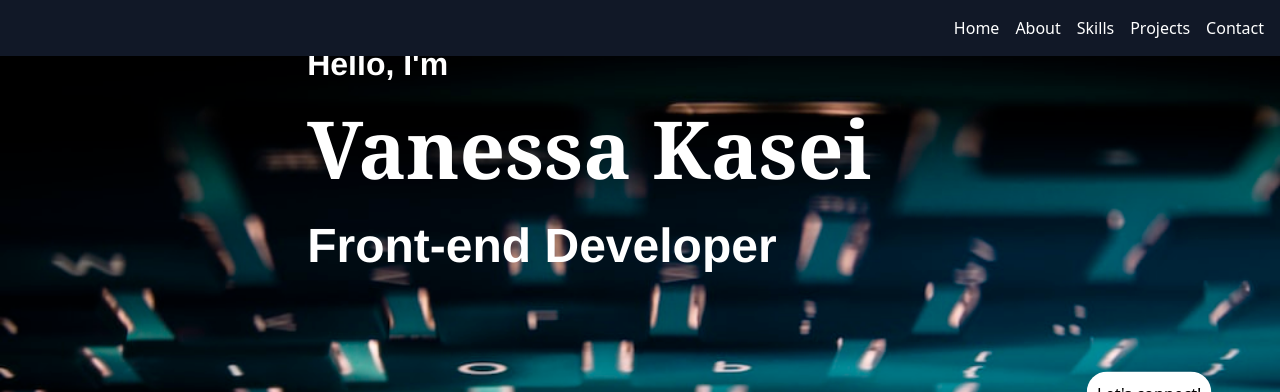
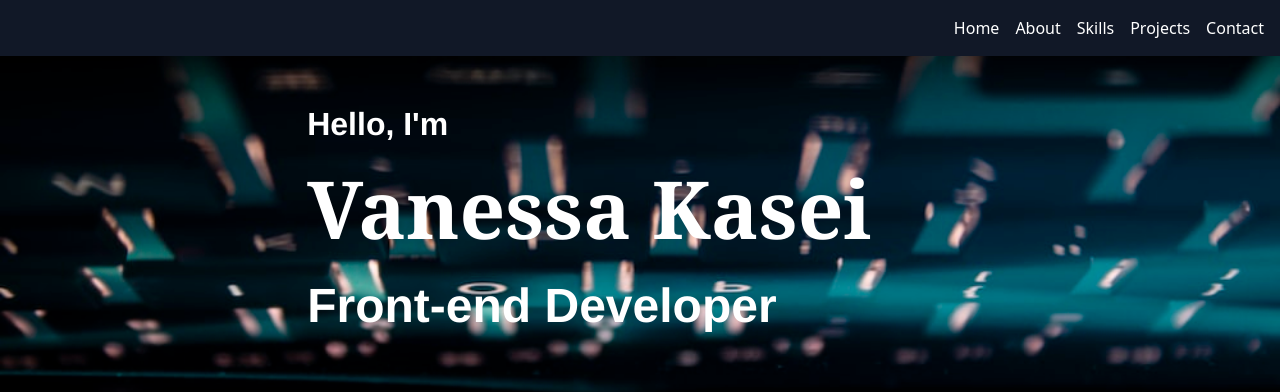
Before and after one commit to VanessaKasei/React-portfolio, a React (Create React App) app: page / in a window 1280 px wide. Shown: the top 392 px of the page. Built offline with nearby package versions, Linux system fonts and the light colour scheme.

Commit message:
contact page button

```diff
--- a/src/pages/Home.css
+++ b/src/pages/Home.css
@@ -1,5 +1,5 @@
 #home {
-    height: 100vh;
+    height: 80vh;
     max-width: 100%;
     background-image: url("./Images/homepage5.jfif");
     background-size: cover;
@@ -10,15 +10,16 @@
 }
 
 .home-text {
-    padding-top: 40px;
+    padding-top: 100px;
 }
 
 #h4,#h2,#h3 {
-    font-weight:900;
+  font-weight:900;
+  font-size: 2rem;
   animation: slide-in 0.9s ease-out;
-    margin-left: 24%;
-    color: rgb(255, 255, 255);
-   font-family: 'Franklin Gothic Medium', 'Arial Narrow', Arial, sans-serif;
+  margin-left: 24%;
+  color: rgb(255, 255, 255);
+ font-family: 'Franklin Gothic Medium', 'Arial Narrow', Arial, sans-serif;
 
 }
 
--- a/src/pages/Home.js
+++ b/src/pages/Home.js
@@ -1,7 +1,7 @@
 import React from "react";
 import './Home.css'
 import { Link } from "react-scroll";
-import homepage3 from "./Images/homepage3.jpg";
+//import homepage3 from "./Images/homepage3.jpg";
 
 function Home() {
     return (
@@ -14,7 +14,7 @@ function Home() {
                 <h1 id="h4">Vanessa Kasei</h1>
                 <h2 id="h2">Front-end Developer</h2>
             </div>
-            <div className="button-conainer">
+            <div className="button-container">
                 <Link to="contact">
                     <button id="button">Let's connect!</button>
                 </Link>
```
